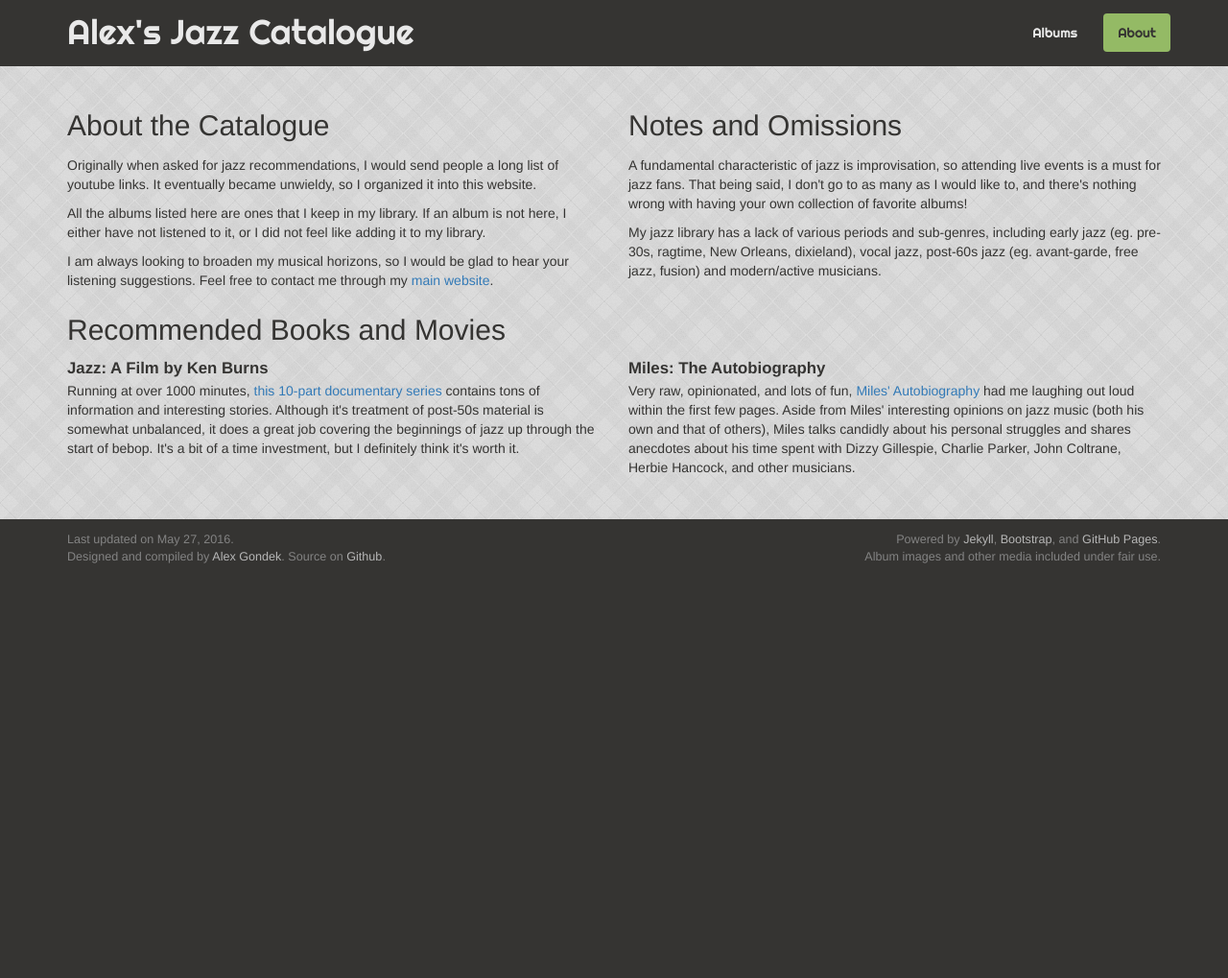
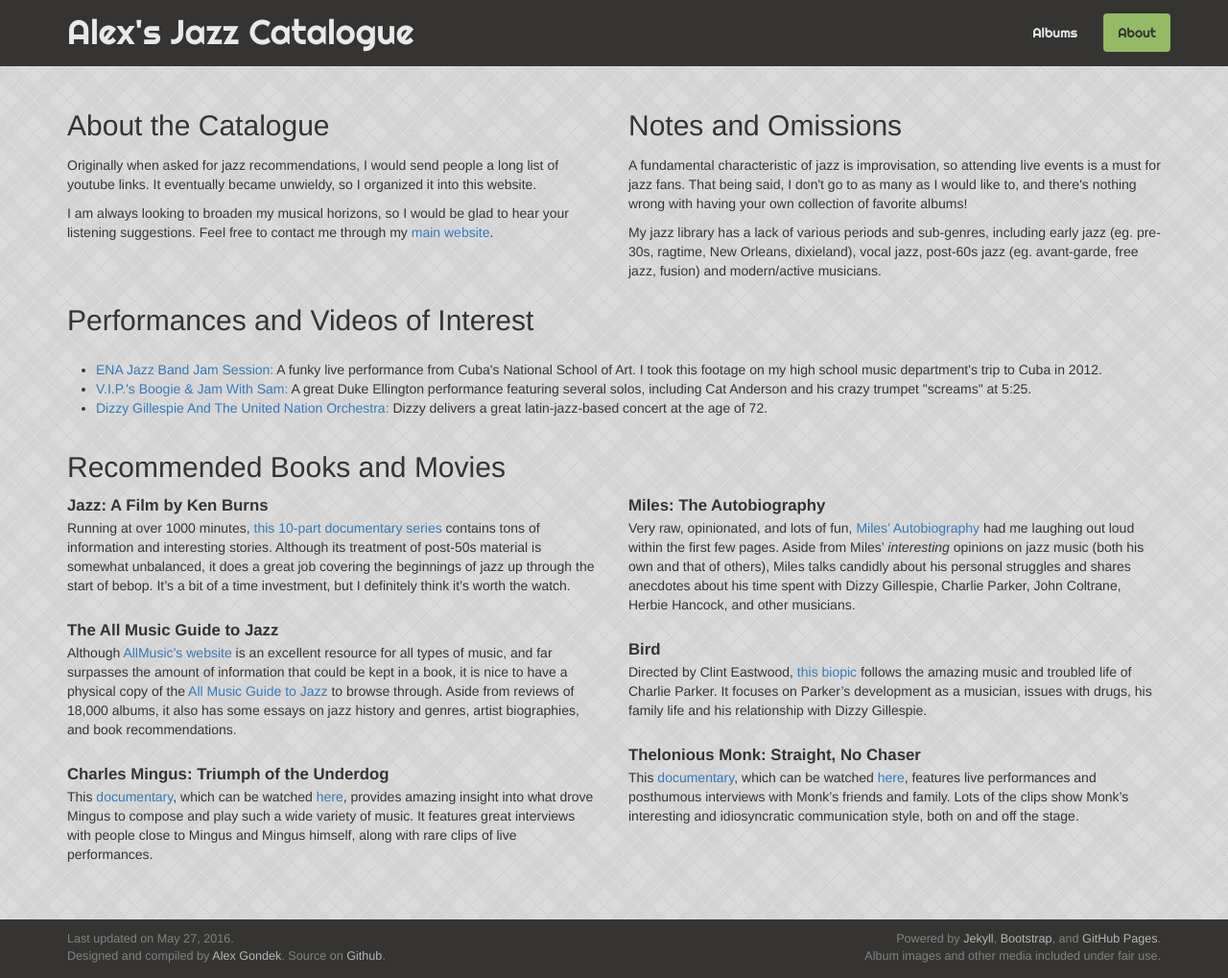
Before and after one commit to gondek/jazz-catalogue, a Jekyll site: the page built from about.html, in a window 1280 px wide. Shown: the whole page at 96% size. Built offline with Jekyll 4.4.1, drawn with Linux system fonts in a browser that asks for light colours; before the commit the page ends 900 px from its top, so only the background shows below that.

Commit message:
Started expanding resources page

```diff
--- /dev/null
+++ b/_data/resources/amg_jazz.yml
@@ -0,0 +1,3 @@
+title: The All Music Guide to Jazz
+content: >-
+  Although [AllMusic's website](http://www.allmusic.com/) is an excellent resource for all types of music, and far surpasses the amount of information that could be kept in a book, it is nice to have a physical copy of the [All Music Guide to Jazz](http://www.goodreads.com/book/show/613909.All_Music_Guide_to_Jazz) to browse through. Aside from reviews of 18,000 albums, it also has some essays on jazz history and genres, artist biographies, and book recommendations.
--- /dev/null
+++ b/_data/resources/bird_movie.yml
@@ -0,0 +1,3 @@
+title: Bird
+content: >-
+  Directed by Clint Eastwood, [this biopic](https://en.wikipedia.org/wiki/Bird_%28film%29) follows the amazing music and troubled life of Charlie Parker. It focuses on Parker's development as a musician, issues with drugs, his family life and his relationship with Dizzy Gillespie.
--- /dev/null
+++ b/_data/resources/jazz_film.yml
@@ -0,0 +1,3 @@
+title: 'Jazz: A Film by Ken Burns'
+content: >-
+  Running at over 1000 minutes, [this 10-part documentary series](https://en.wikipedia.org/wiki/Jazz_%28TV_series%29) contains tons of information and interesting stories. Although its treatment of post-50s material is somewhat unbalanced, it does a great job covering the beginnings of jazz up through the start of bebop. It's a bit of a time investment, but I definitely think it's worth the watch.
--- /dev/null
+++ b/_data/resources/miles_book.yml
@@ -0,0 +1,3 @@
+title: 'Miles: The Autobiography'
+content: >-
+  Very raw, opinionated, and lots of fun, [Miles' Autobiography](http://www.goodreads.com/book/show/829313.Miles) had me laughing out loud within the first few pages. Aside from Miles' *interesting* opinions on jazz music (both his own and that of others), Miles talks candidly about his personal struggles and shares anecdotes about his time spent with Dizzy Gillespie, Charlie Parker, John Coltrane, Herbie Hancock, and other musicians.
--- /dev/null
+++ b/_data/resources/mingus_movie.yml
@@ -0,0 +1,3 @@
+title: 'Charles Mingus: Triumph of the Underdog'
+content: >-
+  This [documentary](http://www.imdb.com/title/tt0138357/), which can be watched [here](https://www.youtube.com/watch?v=2E7Xs8gD3io), provides amazing insight into what drove Mingus to compose and play such a wide variety of music. It features great interviews with people close to Mingus and Mingus himself, along with rare clips of live performances.
--- /dev/null
+++ b/_data/resources/monk_movie.yml
@@ -0,0 +1,3 @@
+title: 'Thelonious Monk: Straight, No Chaser'
+content: >-
+  This [documentary](https://en.wikipedia.org/wiki/Thelonious_Monk:_Straight,_No_Chaser), which can be watched [here](https://www.youtube.com/watch?v=mAPMJWpeY3U), features live performances and posthumous interviews with Monk's friends and family. Lots of the clips show Monk's interesting and idiosyncratic communication style, both on and off the stage.
--- /dev/null
+++ b/_data/videos.yml
@@ -0,0 +1,15 @@
+- title: ENA Jazz Band Jam Session
+  link: https://www.youtube.com/watch?v=qBm6iVUbWgo
+  description: A funky live performance from Cuba's National School of Art. I took this footage on my high school music department's trip to Cuba in 2012.
+- title: V.I.P.'s Boogie &amp; Jam With Sam
+  link: https://www.youtube.com/watch?v=S37IGhIjeYQ
+  description: A great Duke Ellington performance featuring several solos, including Cat Anderson and his crazy trumpet "screams" at 5:25.
+- title: Dizzy Gillespie And The United Nation Orchestra
+  link: https://www.youtube.com/watch?v=cRvUyMpoQgA&list=PL3245FE8224DA3A43
+  description: Dizzy delivers a great latin-jazz-based concert at the age of 72.
+# - title: Moanin Mambo'
+#   link: https://www.youtube.com/watch?v=CWZ7WZUTrjc
+#   description:
+# - title: Seatbelts Live
+#   link: https://www.youtube.com/watch?v=CWZ7WZUTrjc
+#   description:
--- /dev/null
+++ b/_includes/resource.html
@@ -0,0 +1,4 @@
+<div class="resource">
+  <h3>{{ include.resource.title }}</h3>
+  {{ include.resource.content | markdownify }}
+</div>
--- a/_sass/main.scss
+++ b/_sass/main.scss
@@ -188,7 +188,11 @@ h1 {
   }
 
   .resource {
-    margin-bottom: 1em;
+    margin-bottom: 2em;
+  }
+
+  .video-links {
+    padding: 10px 0 20px 30px;
   }
 }
 
--- a/about.html
+++ b/about.html
@@ -9,8 +9,6 @@ id: about
 
     <p>Originally when asked for jazz recommendations, I would send people a long list of youtube links. It eventually became unwieldy, so I organized it into this website.</p>
 
-    <p>All the albums listed here are ones that I keep in my library. If an album is not here, I either have not listened to it, or I did not feel like adding it to my library.</p>
-
     <p>I am always looking to broaden my musical horizons, so I would be glad to hear your listening suggestions. Feel free to contact me through my <a href="{{ site.alex_url }}">main website</a>.</p>
   </div>
   <div class="col-sm-6">
@@ -21,20 +19,24 @@ id: about
   </div>
 </div>
 
+<h2>Performances and Videos of Interest</h2>
+
+<ul class="video-links">
+  {% for video in site.data.videos %}
+  <li><a href="{{ video.link }}">{{ video.title }}:</a> {{ video.description }}</li>
+  {% endfor %}
+</ul>
+
 <h2>Recommended Books and Movies</h2>
 <div class="row">
   <div class="col-sm-6">
-
-      <div class="resource">
-        <h3>Jazz: A Film by Ken Burns</h3>
-        Running at over 1000 minutes, <a href="https://en.wikipedia.org/wiki/Jazz_%28TV_series%29">this 10-part documentary series</a> contains tons of information and interesting stories. Although it's treatment of post-50s material is somewhat unbalanced, it does a great job covering the beginnings of jazz up through the start of bebop. It's a bit of a time investment, but I definitely think it's worth it.
-      </div>
-
+    {% include resource.html resource=site.data.resources.jazz_film %}
+    {% include resource.html resource=site.data.resources.amg_jazz %}
+    {% include resource.html resource=site.data.resources.mingus_movie %}
   </div>
   <div class="col-sm-6">
-        <div class="resource">
-          <h3>Miles: The Autobiography</h3>
-          Very raw, opinionated, and lots of fun, <a href="http://www.goodreads.com/book/show/829313.Miles">Miles' Autobiography</a> had me laughing out loud within the first few pages. Aside from Miles' interesting opinions on jazz music (both his own and that of others), Miles talks candidly about his personal struggles and shares anecdotes about his time spent with Dizzy Gillespie, Charlie Parker, John Coltrane, Herbie Hancock, and other musicians.
-        </div>
+    {% include resource.html resource=site.data.resources.miles_book %}
+    {% include resource.html resource=site.data.resources.bird_movie %}
+    {% include resource.html resource=site.data.resources.monk_movie %}
   </div>
 </div>
```
Also changed, not shown: README.md.
